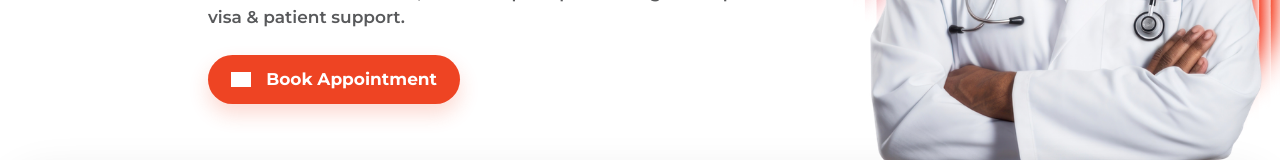
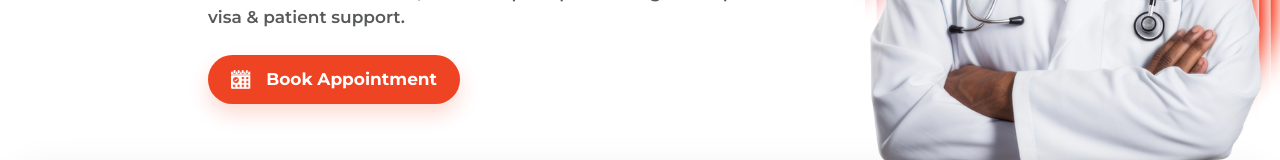
Before and after one commit to danish-rizwan-dev/india-med, a Next.js app: page / in a window 1280 px wide. Shown: the part 471-631 px from the top of the page. Built offline with nearby package versions, Linux system fonts and the light colour scheme; grey boxes are pictures that could not be loaded.

Commit message:
Fix image source path for Calendar Icon in Hero component

```diff
--- a/components/Hero.tsx
+++ b/components/Hero.tsx
@@ -5,7 +5,7 @@ export default function Hero() {
   const CalendarIcon = () => (
     <div className="relative w-5 h-5 flex items-center justify-center">
       <Image
-        src="/calender.png"
+        src="/images/icons/calender.png"
         alt="Calendar Icon"
         width={26.18}
         height={24.73}
```
